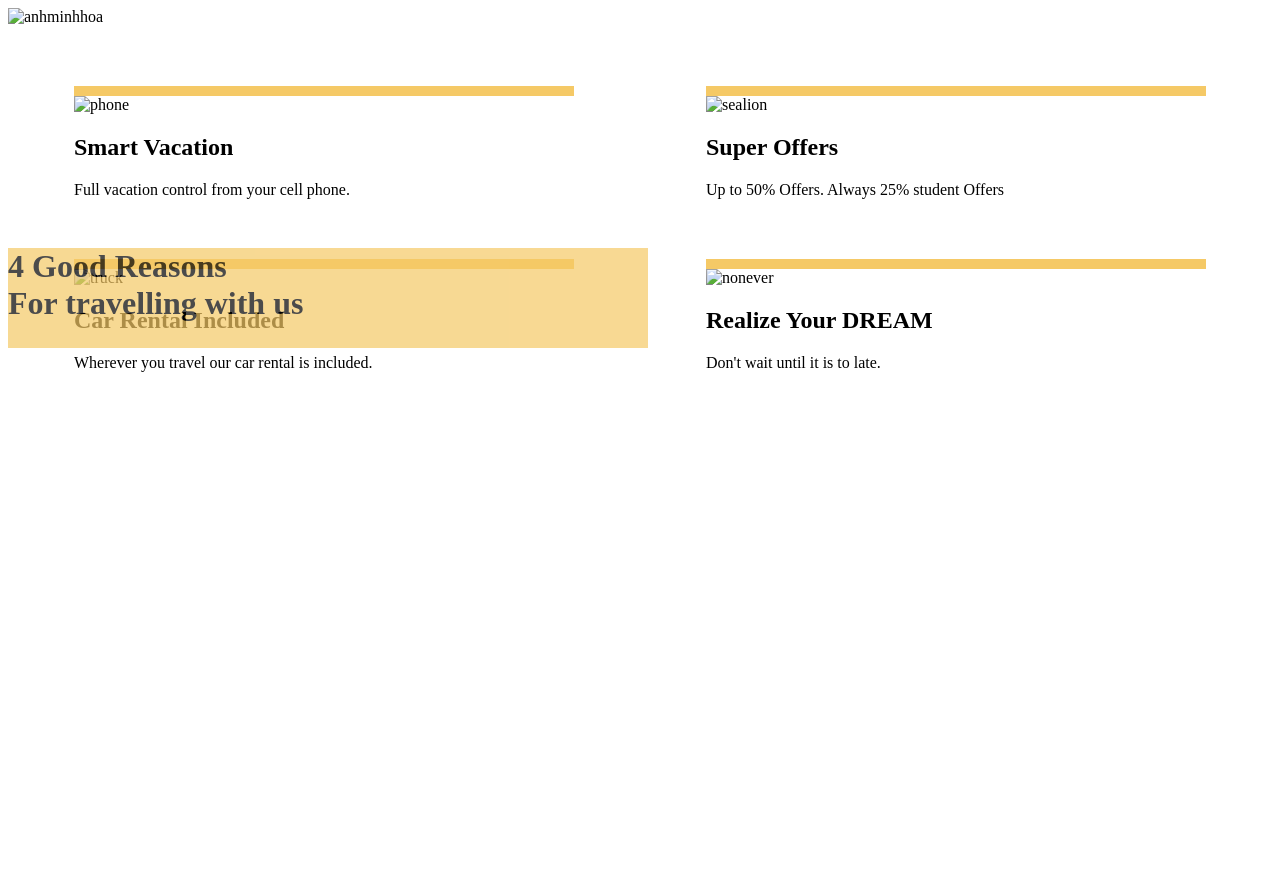
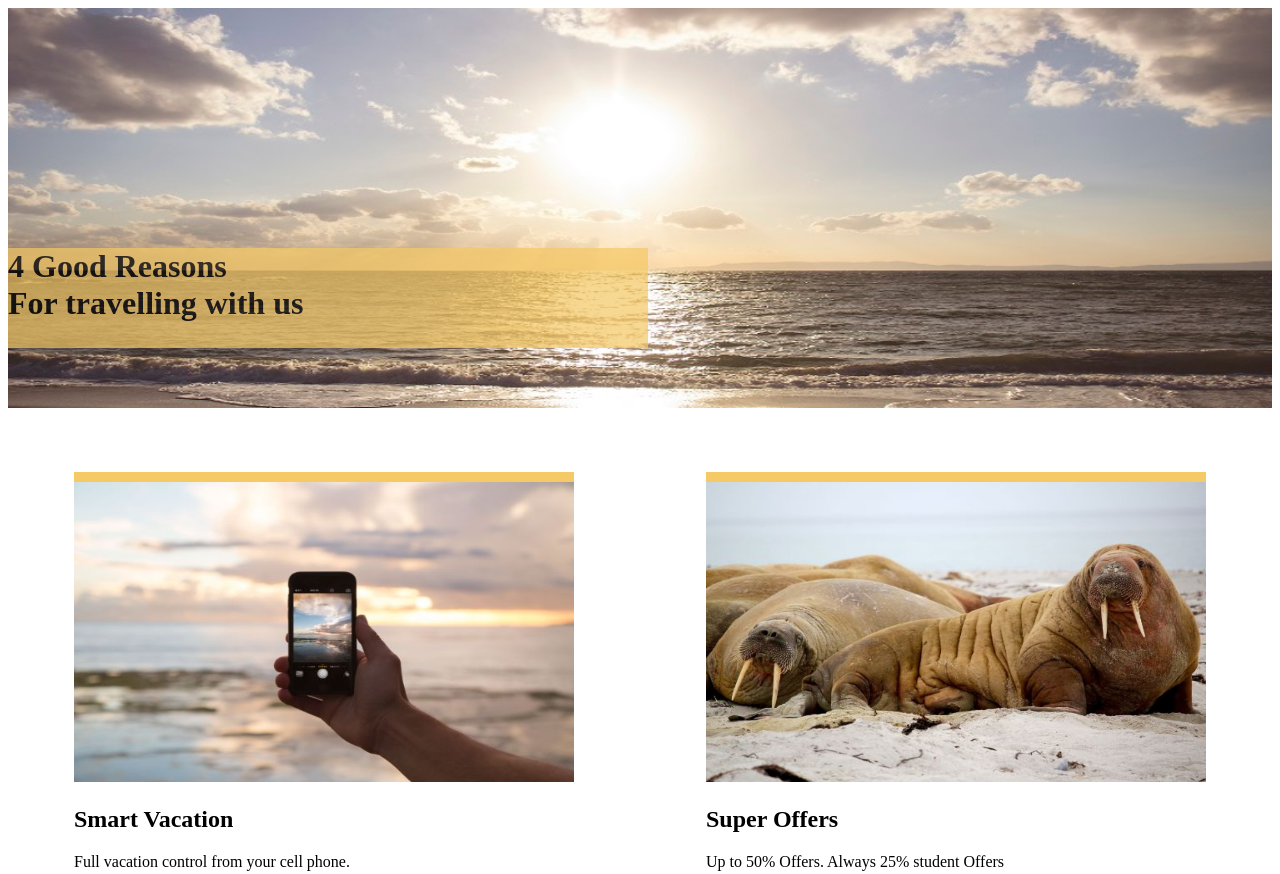
Before and after one commit to tino-rikkeiacademy/Test-120-RA-HCM-JV230615, a plain HTML site: page HCM_JV230615_ChauNTM/index.html in a window 1280 px wide. Shown: the top 874 px of the page. Before the commit the page ends 800 px from the top, so only its background shows below. Drawn offline with Linux system fonts and the light colour scheme; files that its build step writes are made by us from their sources.

Commit message:
changefoldername3

```diff
--- a/HCM_JV230615_ChauNTM/index.html
+++ b/HCM_JV230615_ChauNTM/index.html
@@ -6,7 +6,7 @@
     <meta name="viewport" content="width=device-width, initial-scale=1.0">
     <title>Document</title>
     <!-- link css -->
-    <link rel="stylesheet" href="/ntmc/Test-120-RA-HCM-JV230615/HCM_JV230615_ChauNTM/style.css">
+    <link rel="stylesheet" href="./style.css">
 </head>
 
 <body>
@@ -17,7 +17,7 @@
             <h1 class="title"> 4 Good Reasons <br> For travelling with us</h1>
             <!-- header picture -->
             <div>
-                <img class="header_cover" src="/ntmc/Test-120-RA-HCM-JV230615/HCM_JV230615_ChauNTM/img/beach3.jpg" alt="anhminhhoa">
+                <img class="header_cover" src="./img/beach3.jpg" alt="anhminhhoa">
             </div>
         </div>
 
@@ -27,13 +27,13 @@
         <!-- picture and link picture : cellphone -->
         <div class="main">
             <div class="picture">
-                <img class="picture_size" src="/ntmc/Test-120-RA-HCM-JV230615/HCM_JV230615_ChauNTM/img/cellphone.jpg" alt="phone">
+                <img class="picture_size" src="./img/cellphone.jpg" alt="phone">
                 <h2>Smart Vacation</h2>
                 <font>Full vacation control from your cell phone.</font>
             </div>
             <!-- picture and link picture : sealion-->
             <div class="picture">
-                <img class="picture_size" src="/ntmc/Test-120-RA-HCM-JV230615/HCM_JV230615_ChauNTM/img/sealions.jpg" alt="sealion">
+                <img class="picture_size" src="./img/sealions.jpg" alt="sealion">
                 <h2>Super Offers</h2>
                 <font>Up to 50% Offers. Always 25% student Offers</font>
             </div>
@@ -41,13 +41,13 @@
         <!-- picture and link picture : truck -->
         <div class="main">
             <div class="picture">
-                <img class="picture_size" src="/ntmc/Test-120-RA-HCM-JV230615/HCM_JV230615_ChauNTM/img/truck.jpg" alt="truck">
+                <img class="picture_size" src="./img/truck.jpg" alt="truck">
                 <h2>Car Rental Included</h2>
                 <font>Wherever you travel our car rental is included.</font>
             </div>
             <!-- picture and link picture : now or never -->
             <div class="picture">
-                <img class="picture_size" src="/ntmc/Test-120-RA-HCM-JV230615/HCM_JV230615_ChauNTM/img/nowornever.jpg" alt="nonever">
+                <img class="picture_size" src="./img/nowornever.jpg" alt="nonever">
                 <h2>Realize Your DREAM</h2>
                 <font>Don't wait until it is to late.</font>
             </div>
```
